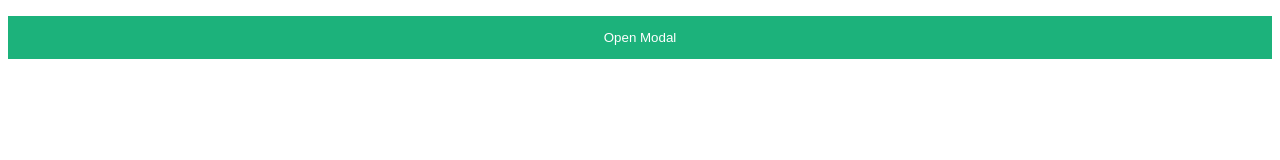
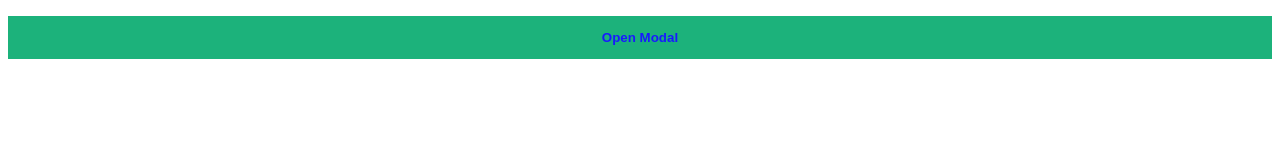
Before and after one commit to fancn21th/1-008-Advanced-Vue, a Vue app: page / in a window 1280 px wide. Shown: the top 160 px of the page. Built offline with nearby package versions, Linux system fonts and the light colour scheme.

Commit message:
class merge

```diff
--- a/src/App.vue
+++ b/src/App.vue
@@ -1,6 +1,6 @@
 <template>
   <div id="app">
-    <contact-modal-button></contact-modal-button>
+    <contact-modal-button class="contact-modal-button"></contact-modal-button>
 
     <portal-target name="modals">
       <!--
--- a/src/assets/css/app.css
+++ b/src/assets/css/app.css
@@ -1,3 +1,7 @@
 * {
   box-sizing: border-box;
 }
+
+.contact-modal-button {
+  color: blue;
+}
--- a/src/components/ContactModalButton.vue
+++ b/src/components/ContactModalButton.vue
@@ -1,5 +1,5 @@
 <template>
-  <button @click="modalOpen = true">
+  <button @click="modalOpen = true" class="modal-button">
     Open Modal
     <modal-dialog
       :show="modalOpen"
@@ -28,4 +28,8 @@ export default {
 };
 </script>
 
-<style></style>
+<style>
+.modal-button {
+  font-weight: 900;
+}
+</style>
```
